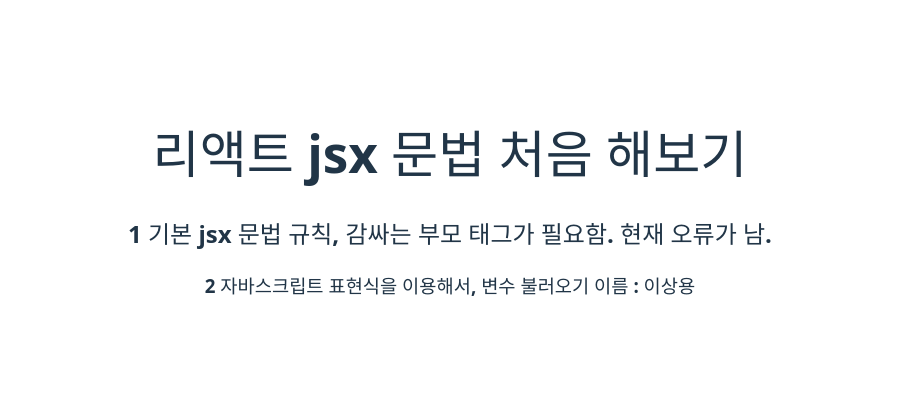
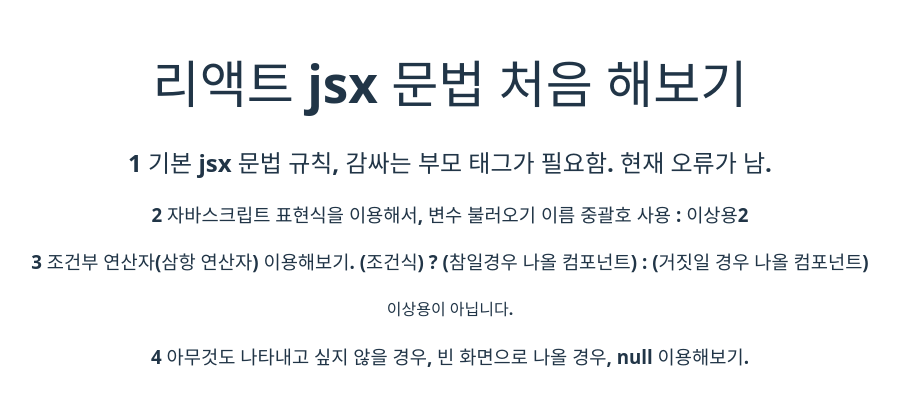
Before and after one commit to reokkamy/React-WorkSpace-k6-0806, a React (Vite) app in the folder hello-react2/: page / in a window 1280 px wide. Shown: the part 195-600 px from the top of the page, without its empty margins (190-1089 px from the left). Built offline with nearby package versions, Linux system fonts and the light colour scheme.

Commit message:
6교시, 기본 문법 1

```diff
--- a/hello-react2/src/App.jsx
+++ b/hello-react2/src/App.jsx
@@ -5,7 +5,7 @@ function App() {
   // 리액트에서는 컴포넌트에서, 요소 여러 개를 왜 하나의 요소로 꼭
   // 감싸 주어야하나?
   // Virtrual DOM에서 컴포넌트 변화를 감지할 때, 효율적으로 비교하기 위해서.
-  const name = '이상용';
+  const name = '이상용2';
   return (
     // jsx 기본 문법(기존 HTML 형식으로 사용 가능 -> 변환을 자동으로 해준다. ),
     // vs jsx 기본 문법 사용 안하면, 모양? 실제 동작은,
@@ -17,7 +17,24 @@ function App() {
     <>
       <h1>리액트 jsx 문법 처음 해보기</h1>
       <h2>1 기본 jsx 문법 규칙, 감싸는 부모 태그가 필요함. 현재 오류가 남. </h2>
-      <h3>2 자바스크립트 표현식을 이용해서, 변수 불러오기 이름 : {name}</h3>
+      <h3>
+        2 자바스크립트 표현식을 이용해서, 변수 불러오기 이름 중괄호 사용 :{' '}
+        {name}
+      </h3>
+      <h3>
+        3 조건부 연산자(삼항 연산자) 이용해보기. (조건식) ? (참일경우 나올
+        컴포넌트) : (거짓일 경우 나올 컴포넌트){' '}
+      </h3>
+      {name === '이상용' ? (
+        <h4>이상용이 맞습니다.</h4>
+      ) : (
+        <h4>이상용이 아닙니다.</h4>
+      )}
+      <h3>
+        4 아무것도 나타내고 싶지 않을 경우, 빈 화면으로 나올 경우, null
+        이용해보기.{' '}
+      </h3>
+      {name === '이상용' ? <h4>이상용이 맞습니다.</h4> : null}
     </>
     // </Fragment>
     // </div>
```
